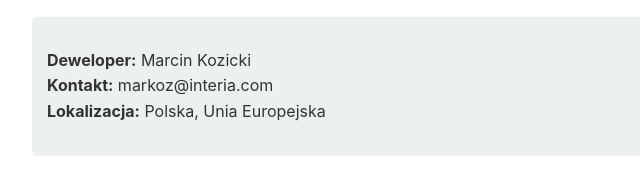
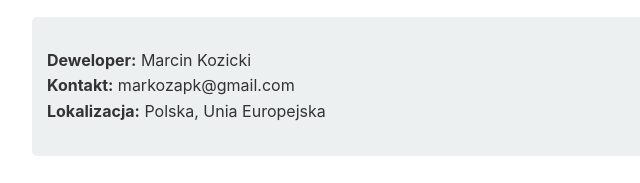
Before and after one commit to Mark0z/barventory-privacy-policy, a plain HTML site: page index.html in a window 1280 px wide. Shown: the part 321-504 px from the top of the page, 208-848 px from the left. Drawn offline with Linux system fonts and the light colour scheme.

Commit message:
Update index.html

```diff
--- a/index.html
+++ b/index.html
@@ -62,7 +62,7 @@
 
     <div class="contact-info">
         <p><strong>Deweloper:</strong> Marcin Kozicki<br>
-        <strong>Kontakt:</strong> markoz@interia.com<br>
+        <strong>Kontakt:</strong> markozapk@gmail.com<br>
         <strong>Lokalizacja:</strong> Polska, Unia Europejska</p>
     </div>
 
@@ -252,7 +252,7 @@
     <h3>12.1 Mechanizm zgłaszania:</h3>
     <p>W przypadku podejrzenia naruszenia ochrony danych osobowych:</p>
     <div class="contact-info">
-        <p><strong>Email:</strong> markoz@interia.com<br>
+        <p><strong>Email:</strong> markozapk@gmail.com<br>
         <strong>Temat:</strong> "Naruszenie RODO - Barventory"</p>
     </div>
 
@@ -292,7 +292,7 @@
     <p>W przypadku pytań dotyczących tej polityki prywatności lub ochrony danych:</p>
 
     <div class="contact-info">
-        <p><strong>Email:</strong> markoz@interia.com</p>
+        <p><strong>Email:</strong> markozapk@gmail.com</p>
         <p><strong>Czas odpowiedzi:</strong> Do 30 dni zgodnie z wymogami RODO</p>
     </div>
 
```
